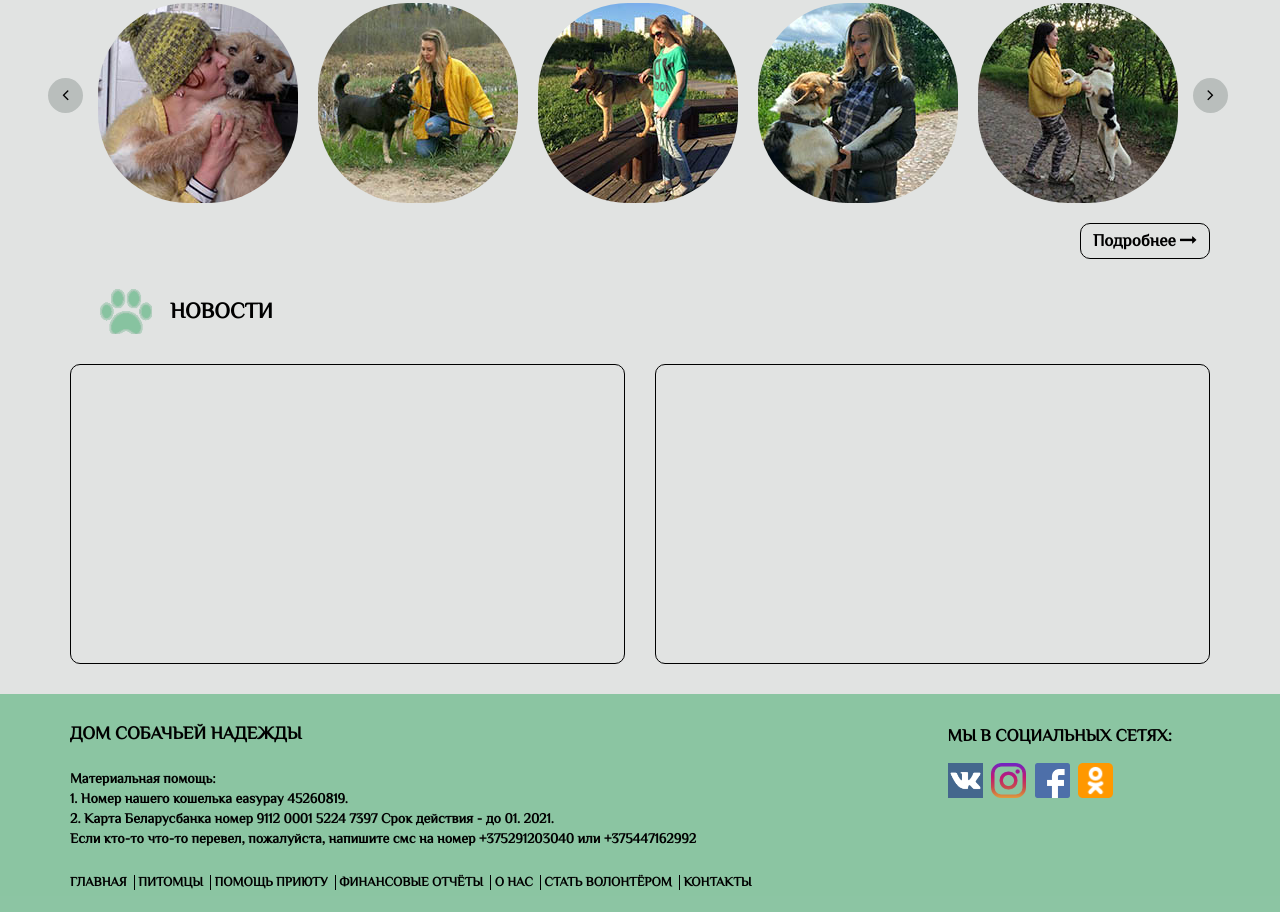
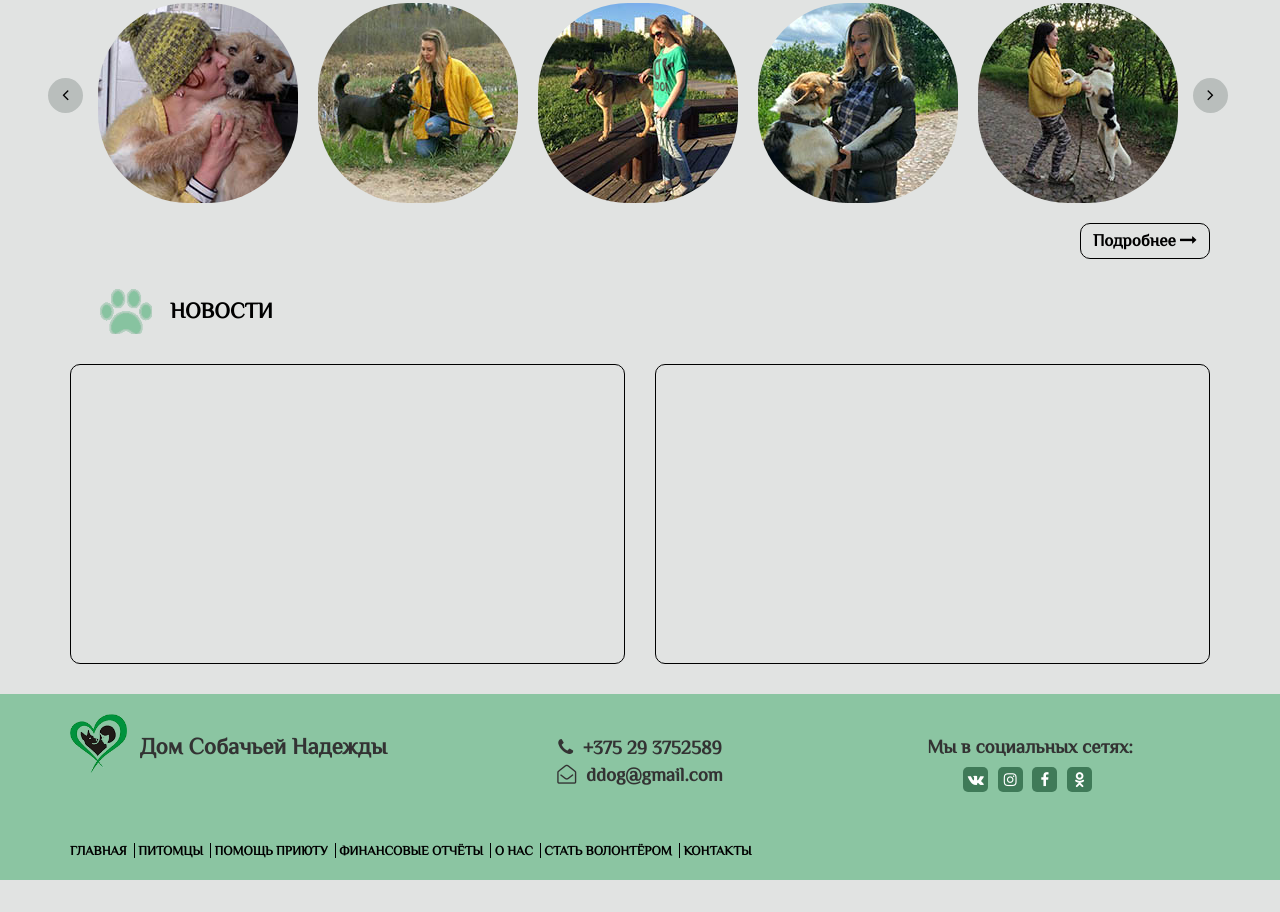
Before and after one commit to KaterinaGrishuk/DSN, a plain HTML site: page app/index.html in a window 1280 px wide. Shown: the part 1645-2557 px from the top of the page. After the commit the page ends 2525 px from the top, so only its background shows below. Drawn offline with Linux system fonts and the light colour scheme.

Commit message:
Add footer index.html

```diff
--- a/app/index.html
+++ b/app/index.html
@@ -177,12 +177,41 @@
 	<footer>
 		<div class="container">
 			<div class="row">
-				<div class="col-md-9">
-					<h4>Дом собачьей надежды</h4>
-					<p>Материальная помощь: <br>
-						1. Номер нашего кошелька easypay 45260819. <br>
-						2. Карта Беларусбанка номер 9112 0001 5224 7397 Срок действия - до 01. 2021.<br>
-						Если кто-то что-то перевел, пожалуйста, напишите смс на номер +375291203040 или +375447162992</p>
+				<div class="col-md-4">
+					<h4>Дом Собачьей Надежды</h4>
+
+
+				</div>
+				<div class="col-md-4">
+					<div class="contacts_wrap">
+						<div class="tel">
+							<i class="fa fa-phone" aria-hidden="true"></i> +375 29 3752589
+						</div>
+						<div class="mail">
+							<i class="fa fa-envelope-open-o" aria-hidden="true"></i> ddog@gmail.com
+						</div>
+
+					</div>
+				</div>
+				<div class="col-md-4">
+					<div class="social">
+						Мы в социальных сетях:
+						<div class="s_link">
+							<a href="#"><i class="fa fa-vk" aria-hidden="true"></i></a>
+							<a href="#"><i class="fa fa-instagram" aria-hidden="true"></i></a>
+							<a href="#"><i class="fa fa-facebook" aria-hidden="true"></i></a>
+							<a href="#"><i class="fa fa-odnoklassniki" aria-hidden="true"></i></a>
+						</div>
+					</div>
+					<!-- <div class="subscribe">
+						<p>Подпишись на наши новости</p>
+						<form action="">
+        					<input type="text" name="sub_email" value="">
+							<input type="submit" name="subscribe" value="Подписаться">
+						</form>
+					</div>	 -->
+				</div>
+				<div class="col-md-12">
 					<ul>
 						<li><a href="#">Главная</a></li>
 						<li><a href="#">Питомцы</a></li>
@@ -193,16 +222,6 @@
 						<li><a href="#">Контакты</a></li>
 					</ul>
 				</div>
-				<div class="col-md-3">
-				<div class="social">
-						<p>Мы в социальных сетях:</p>
-						<a href="https://vk.com/doghopeorg" target="_blank"><img src="img/icon/vk.png" alt=""></a>
-						<a href="https://www.instagram.com/doghopeorg" target="_blank"><img src="img/icon/instagram.png" alt=""></a>
-						<a href="https://www.facebook.com/doghopeorg" target="_blank"><img src="img/icon/facebook.png" alt=""></a>
-						<a href="https://ok.ru/doghope" target="_blank"><img src="img/icon/ok.png" alt="">
-						<!-- <p>Подпишись на наши новости????</p></a> -->
-					</div>
-				</div>
 			</div>
 		</div>
 	</footer>
--- a/app/sass/main.sass
+++ b/app/sass/main.sass
@@ -306,10 +306,17 @@ h3
 footer
 	padding: 20px 0 10px
 	background-color: $main-color
-	color: #000
+	//color: #000
 	h4
-		text-transform: uppercase
+		font-size: 23px
+		//text-transform: uppercase
 		font-weight: 800
+		margin: 0px 0px 5px 0px
+		padding: 20px 0px 15px 70px
+		overflow: hidden
+		background-image: url(../img/logo.png)
+		background-repeat: no-repeat
+		background-size: contain
 	p
 		font-weight: 600
 		padding: 15px 0
@@ -346,15 +353,34 @@ footer
 				content: ""
 				display: none
 	.social
-
+		//margin-left: 20px
+		padding-top: 19px
+		margin-bottom: 20px
+		//padding-left: 25px
+		font-size: 19px
+		text-align: center
+		.s_link
+			margin-top: 5px
+			.fa
+				width: 25px
+				height: 25px
+				color: #fff
+				text-align: center
+				font-size: 15px
+				display: inline-block
+				padding: 5px
+				margin-right: 5px
+				background-color: darken($main-color, 30%)
+				border-radius: 5px
+				line-height: 16px
+				margin-bottom: 20px
+	.subscribe
 		p
-			text-transform: uppercase
-			font-size: 17px
-			margin: 10px 0 15px
-			padding: 0
-
-		img
-			height: 35px
-			width: 35px
+			font-size: 19px
+			padding: 20px 0px 15px
+	.contacts_wrap
+		font-size: 19px
+		padding-top: 20px
+		text-align: center
+		.fa
 			margin-right: 5px
-			display: inline-block
```
Also changed, not shown: app/css/main.css.
